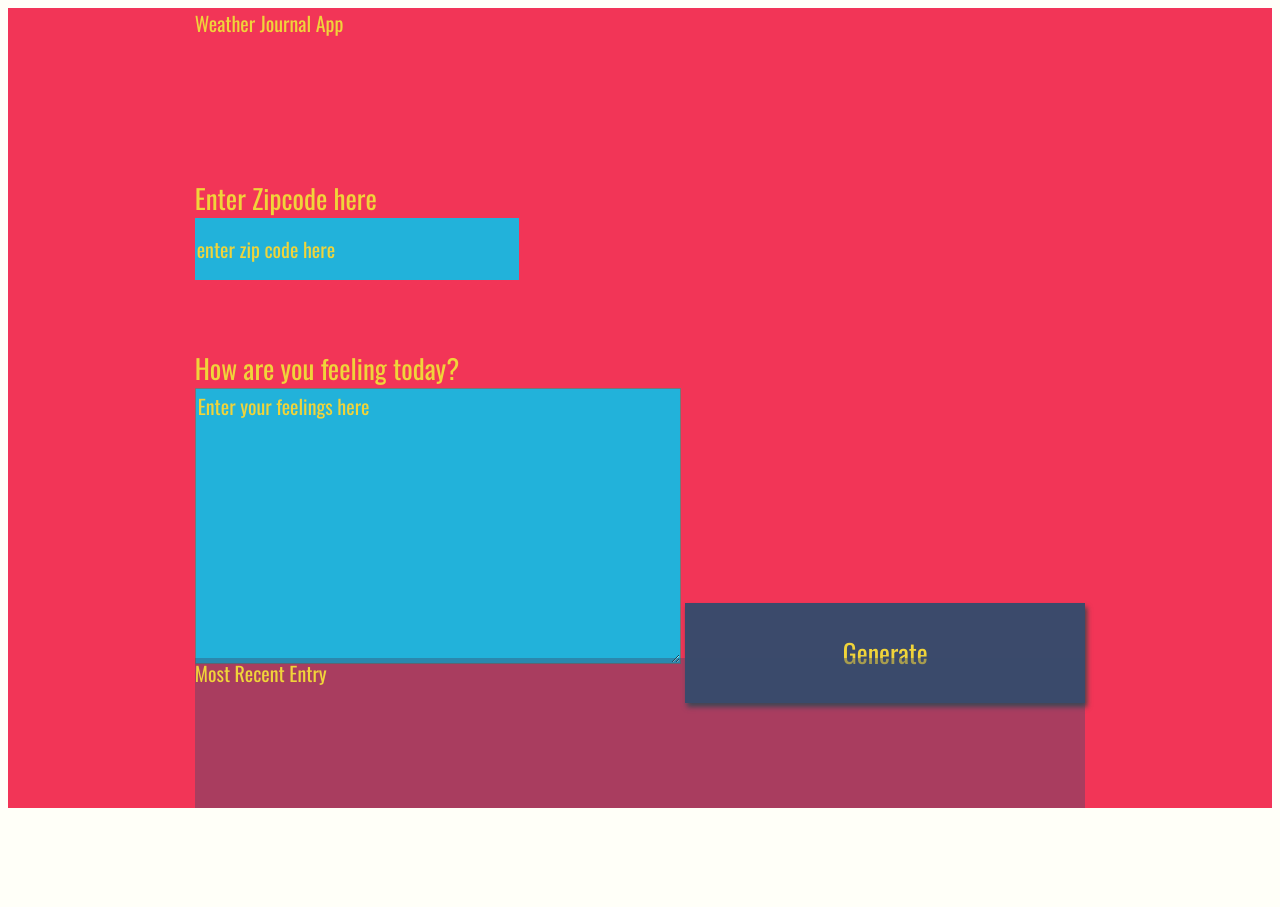
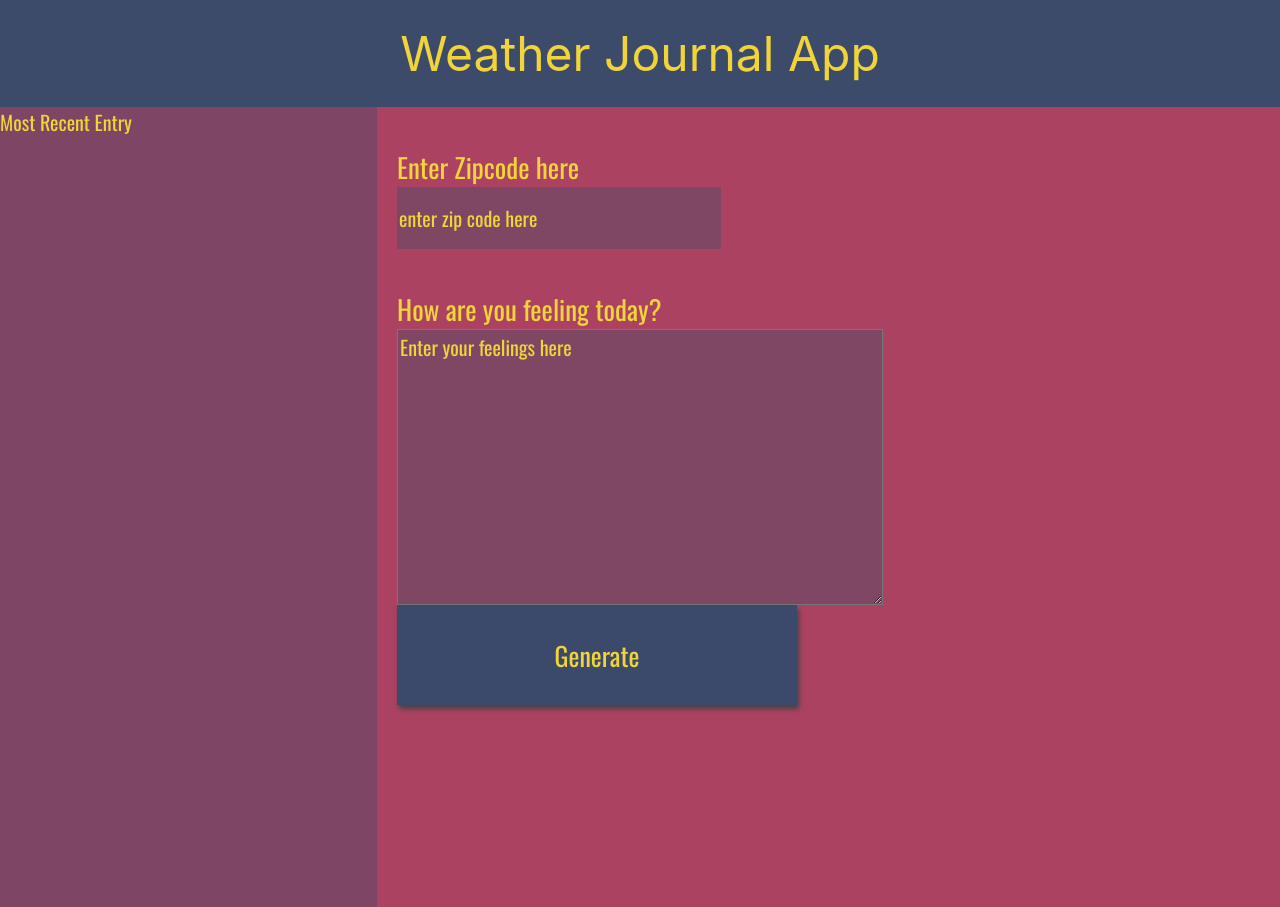
Before and after one commit to MaharjanR/Udacity-Weather-Journal-App, a plain HTML site: page website/index.html in a window 1280 px wide. Before the commit the page ends 816 px from the top, so only its background shows below. Drawn offline with nearby package versions, Linux system fonts and the light colour scheme; a web font is replaced by a local one.

Commit message:
ADD:Basic css grids and flex

```diff
--- a/website/index.html
+++ b/website/index.html
@@ -9,10 +9,13 @@
 </head>
 
 <body>
-    <div id="app">
+    <header>
         <div class="holder headline">
             Weather Journal App
         </div>
+    </header>
+    <div id="app">
+        <div class="holder entryGroup">
             <div class="holder zip">
                 <label for="zip">Enter Zipcode here</label>
                 <input type="text" id="zip" placeholder="enter zip code here">
@@ -22,6 +25,8 @@
                 <textarea class="myInput" id="feelings" placeholder="Enter your feelings here" rows="9" cols="50"></textarea>
                 <button id="generate" type="submit"> Generate </button>
             </div>
+        </div>
+
         <div class="holder entry">
             <div class="title">Most Recent Entry</div>
             <div id="entryHolder">
--- a/website/style.css
+++ b/website/style.css
@@ -1,70 +1,79 @@
-body{
+body {
     background: #fffff8;
     font-family: -apple-system, BlinkMacSystemFont, sans-serif;
+    margin: 0;
+    background: #AC4261;
+    color: #f0d43a;
 }
 
-#app{
+#app {
     display: grid;
     grid-auto-rows: minmax(150px, auto);
-    /* grid-template-columns:  */
-    height:100vh;
-    background: #f23557;
-    color: #f0d43a;
+    height: 100vh;
     justify-content: center;
     grid-gap: 1em;
     font-size: 20px;
     font-family: 'Oswald', sans-serif;
 }
 
-.holder{
-
+.holder {
+    display: flex;
+    flex-direction: column;
 }
 
-.entry{
+.entry {
     background: rgba(59, 74, 107, .4);
 }
 
-#entryHolder{
+#entryHolder {}
 
+#date {}
+
+#temp {}
+
+#content {}
+
+.zip {
+    margin-top: 5vh;
 }
 
-#date{
-
-}
-
-#temp{
-
-}
-
-#content{
-
+.feel {
+    margin-top: 5vh;
 }
 
 .headline {
-
-}
-.title{
-
+    text-align: center;
+    font-size: 2em;
+    padding: 0.5em;
+    background-color: #3C4B6A;
 }
 
+.title {}
+
+
 /*  Basic Styling To Override Default For Basic HTML Elements */
-label{
-    display:block;
+
+label {
+    display: block;
     font-size: 27px;
 }
 
-input{
-    display:block;
+.entryGroup {
+    display: flex;
+}
+
+input {
+    display: block;
     height: 60px;
     width: 320px;
-    background:#22b2da;
+    background: #804765;
     color: #f0d43a;
     font-size: 20px;
     font-family: 'Oswald', sans-serif;
     border: none;
 }
 
-button{
+button {
     width: 400px;
     height: 100px;
     background: #3b4a6b;
@@ -74,38 +83,64 @@ button{
     border: none;
     box-shadow: 2px 4px 5px #444;
 }
-h1{
+
+h1 {
     font-size: 36px;
 }
 
-textarea{
-    background:#22b2da;
+textarea {
+    background: #804765;
     color: #f0d43a;
     font-size: 20px;
     font-family: 'Oswald', sans-serif;
 }
+
+
 /* Reset style for HTML element on active to have no border*/
+
 input:focus,
 select:focus,
 textarea:focus,
 button:focus {
     outline: none;
 }
+
+
 /* Style for Placeholder Text*/
-::placeholder { /* Firefox, Chrome, Opera */
+
+::placeholder {
+    /* Firefox, Chrome, Opera */
     color: #f0d43a;
     font-family: 'Oswald', sans-serif;
-
 }
 
-:-ms-input-placeholder { /* Internet Explorer 10-11 */
+:-ms-input-placeholder {
+    /* Internet Explorer 10-11 */
     color: #f0d43a;
     font-family: 'Oswald', sans-serif;
-
 }
 
-::-ms-input-placeholder { /* Microsoft Edge */
+::-ms-input-placeholder {
+    /* Microsoft Edge */
     color: #f0d43a;
     font-family: 'Oswald', sans-serif;
+}
 
+@media(min-width:600px) {
+    .headline {
+        font-size: 3em;
+    }
+    #app {
+        grid-template-columns: repeat(3, 1fr);
+        grid-template-areas: "left middle right";
+    }
+    .entry {
+        grid-area: left;
+    }
+    .zip {
+        grid-area: middle;
+    }
+    .feel {
+        grid-area: middle;
+    }
 }
```
Lines whose indentation alone changed are shown as unchanged.
